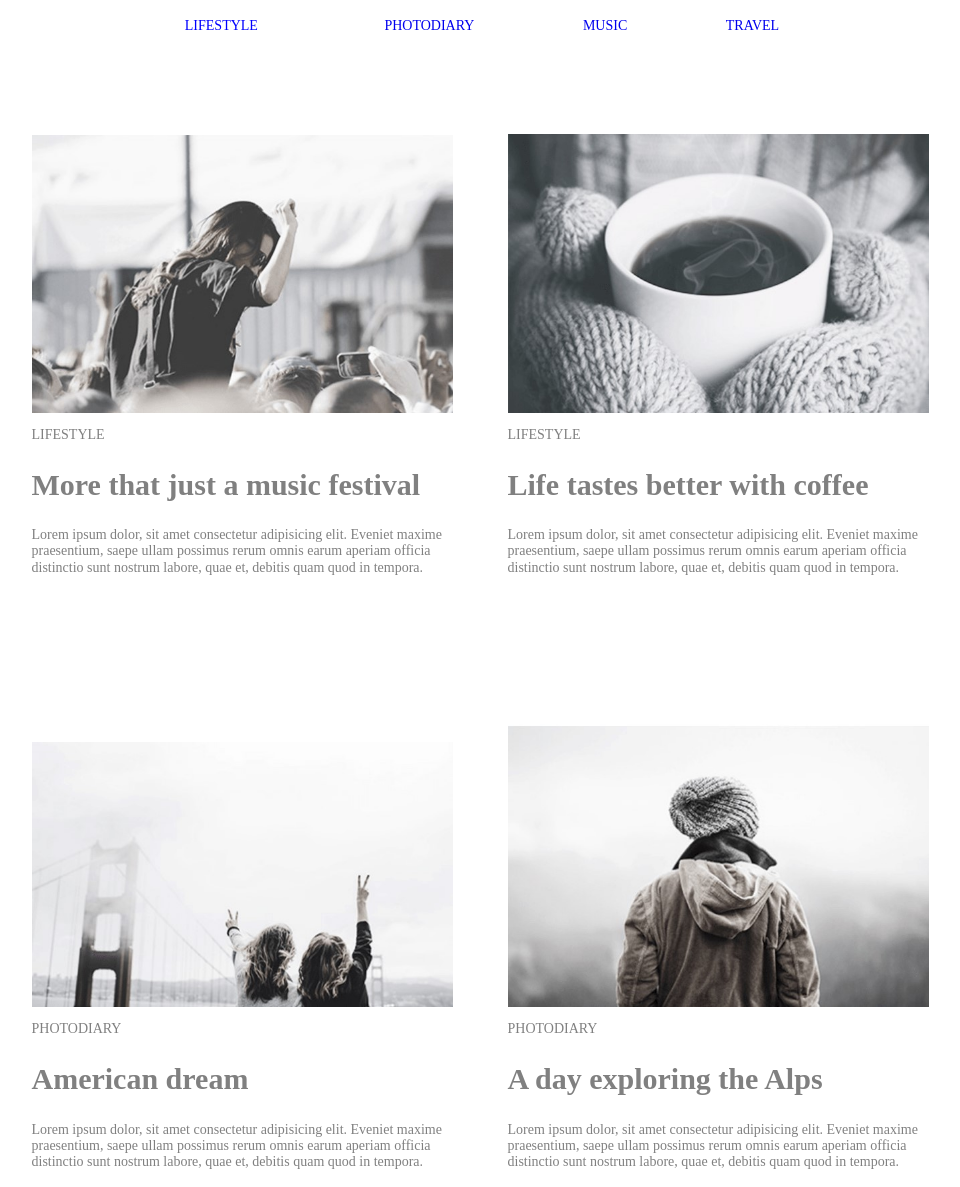
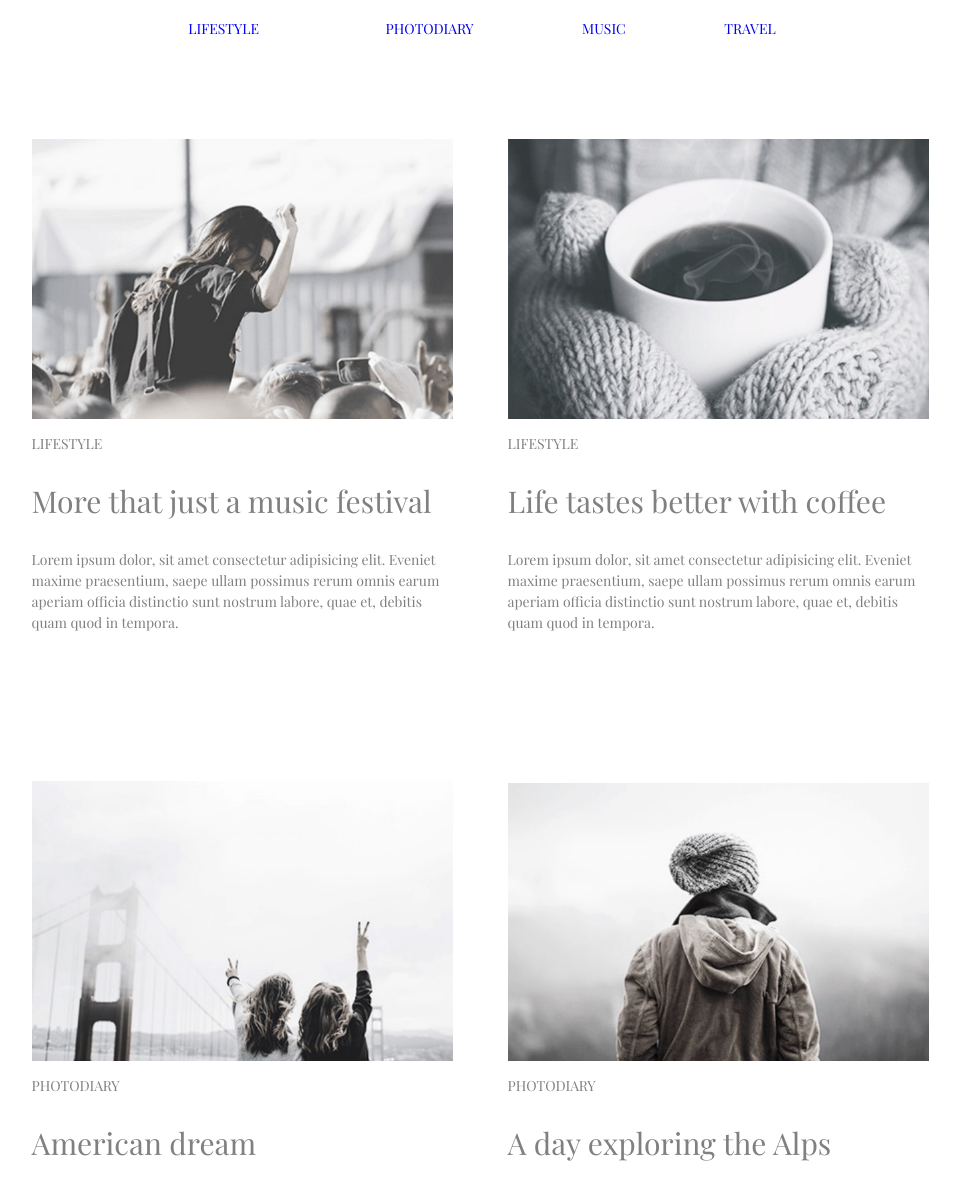
Before and after one commit to Anastasija3587/goit-fe-course, a plain HTML site: page module-03/index.html in a window 1280 px wide. Shown: the part 60-1247 px from the top of the page, without its empty margins (158-1118 px from the left). Drawn offline with nearby package versions, Linux system fonts and the light colour scheme.

Commit message:
added font

```diff
--- a/module-03/css/style.css
+++ b/module-03/css/style.css
@@ -20,6 +20,12 @@ img{
     margin: 0 auto;
 }
 
+body{
+    font-family: 'Playfair Display', serif;
+    color: grey;
+    line-height: 1.5;
+}
+
 .menu{
     margin-bottom: 100px;
     margin-top: 78px;
@@ -36,7 +42,6 @@ img{
     text-align: center;
     font-size: 14px;
     list-style: none;
-    color: darkgrey;
 }
 
 .site-navigation a{
@@ -50,16 +55,14 @@ img{
 
 .lifestyle{
     margin-right: 123px;
-    color: grey;
 }
 
 .photodiary{
     margin-right: 105px;
-    color: grey;
 }
+
 .music{
     margin-right: 95px;
-    color: grey;
 }
 
 .main-info{
@@ -91,22 +94,20 @@ img{
 .list-item-p{
     text-transform: uppercase;
     font-size: 14px;
-    color: grey;
 }
 
 .list-item h2{
-    color: grey;
     font-size: 30px;
+    font-weight: normal;
 }
 
 .list-item-pp{
     font-size: 14px;
-    color:grey;
 }
 
 .moveon-button{
     margin: 0;
-    padding: 22px 34px;
+    padding: 0;
     background-color: white;
     font-size: 20px;
     width: 164px;
--- /dev/null
+++ b/module-03/css/styleimg.css
@@ -0,0 +1,4 @@
+img{
+    width: 421px;
+    height: 280px;
+}
--- a/module-03/index.html
+++ b/module-03/index.html
@@ -6,7 +6,9 @@
     <meta name="viewport" content="width=device-width, initial-scale=1.0">
     <meta http-equiv="X-UA-Compatible" content="ie=edge">
     <link rel="stylesheet" href="./css/normalize.css">
+    <link href="https://fonts.googleapis.com/css?family=Playfair+Display" rel="stylesheet">
     <link rel="stylesheet" href="./css/style.css">
+    <link rel="stylesheet" href="./css/styleimg.css">
     <title>Anastasiia</title>
 </head>
 
@@ -33,50 +35,56 @@
         <section class="main-info">
             <ul class="info-list">
                 <li class="list-item">
-                    <img src="img/homework-01.jpg" alt="image lifestyle" width="630" height="415">
+                    <img src="img/homework-01.jpg" alt="image lifestyle">
                     <p class="list-item-p">lifestyle</p>
                     <h2>More that just a music festival</h2>
-                    <p class="list-item-pp">Lorem ipsum dolor, sit amet consectetur adipisicing elit. Eveniet maxime praesentium, saepe
+                    <p class="list-item-pp">Lorem ipsum dolor, sit amet consectetur adipisicing elit. Eveniet maxime
+                        praesentium, saepe
                         ullam possimus rerum omnis earum aperiam officia distinctio sunt nostrum labore, quae et,
                         debitis quam quod in tempora.</p>
                 </li>
                 <li class="list-item">
-                    <img src="img/homework-02.jpg" alt="image lifestyle" width="630" height="415">
+                    <img src="img/homework-02.jpg" alt="image lifestyle">
                     <p class="list-item-p">lifestyle</p>
                     <h2>Life tastes better with coffee</h2>
-                    <p class="list-item-pp">Lorem ipsum dolor, sit amet consectetur adipisicing elit. Eveniet maxime praesentium, saepe
+                    <p class="list-item-pp">Lorem ipsum dolor, sit amet consectetur adipisicing elit. Eveniet maxime
+                        praesentium, saepe
                         ullam possimus rerum omnis earum aperiam officia distinctio sunt nostrum labore, quae et,
                         debitis quam quod in tempora.</p>
                 </li>
                 <li class="list-item">
-                    <img src="img/homework-03.jpg" alt="image photodiary" width="630" height="415">
+                    <img src="img/homework-03.jpg" alt="image photodiary">
                     <p class="list-item-p">photodiary</p>
                     <h2>American dream</h2>
-                    <p class="list-item-pp">Lorem ipsum dolor, sit amet consectetur adipisicing elit. Eveniet maxime praesentium, saepe
+                    <p class="list-item-pp">Lorem ipsum dolor, sit amet consectetur adipisicing elit. Eveniet maxime
+                        praesentium, saepe
                         ullam possimus rerum omnis earum aperiam officia distinctio sunt nostrum labore, quae et,
                         debitis quam quod in tempora.</p>
                 </li>
                 <li class="list-item">
-                    <img src="img/homework-04.jpg" alt="image photodiary" width="630" height="415">
+                    <img src="img/homework-04.jpg" alt="image photodiary">
                     <p class="list-item-p">photodiary</p>
                     <h2>A day exploring the Alps</h2>
-                    <p class="list-item-pp">Lorem ipsum dolor, sit amet consectetur adipisicing elit. Eveniet maxime praesentium, saepe
+                    <p class="list-item-pp">Lorem ipsum dolor, sit amet consectetur adipisicing elit. Eveniet maxime
+                        praesentium, saepe
                         ullam possimus rerum omnis earum aperiam officia distinctio sunt nostrum labore, quae et,
                         debitis quam quod in tempora.</p>
                 </li>
                 <li class="list-item">
-                    <img src="./img/homework-05.png" alt="image lifestyle" width="630" height="415">
+                    <img src="./img/homework-05.png" alt="image lifestyle">
                     <p class="list-item-p">lifestyle</p>
                     <h2>Top 10 song for running</h2>
-                    <p class="list-item-pp">Lorem ipsum dolor, sit amet consectetur adipisicing elit. Eveniet maxime praesentium, saepe
+                    <p class="list-item-pp">Lorem ipsum dolor, sit amet consectetur adipisicing elit. Eveniet maxime
+                        praesentium, saepe
                         ullam possimus rerum omnis earum aperiam officia distinctio sunt nostrum labore, quae et,
                         debitis quam quod in tempora.</p>
                 </li>
                 <li class="list-item">
-                    <img src="./img/homework-06.png" alt="image lifestyle" width="630" height="415">
+                    <img src="./img/homework-06.png" alt="image lifestyle">
                     <p class="list-item-p">lifestyle</p>
                     <h2>Cold winter days</h2>
-                    <p class="list-item-pp">Lorem ipsum dolor, sit amet consectetur adipisicing elit. Eveniet maxime praesentium, saepe
+                    <p class="list-item-pp">Lorem ipsum dolor, sit amet consectetur adipisicing elit. Eveniet maxime
+                        praesentium, saepe
                         ullam possimus rerum omnis earum aperiam officia distinctio sunt nostrum labore, quae et,
                         debitis quam quod in tempora.</p>
                 </li>
```
